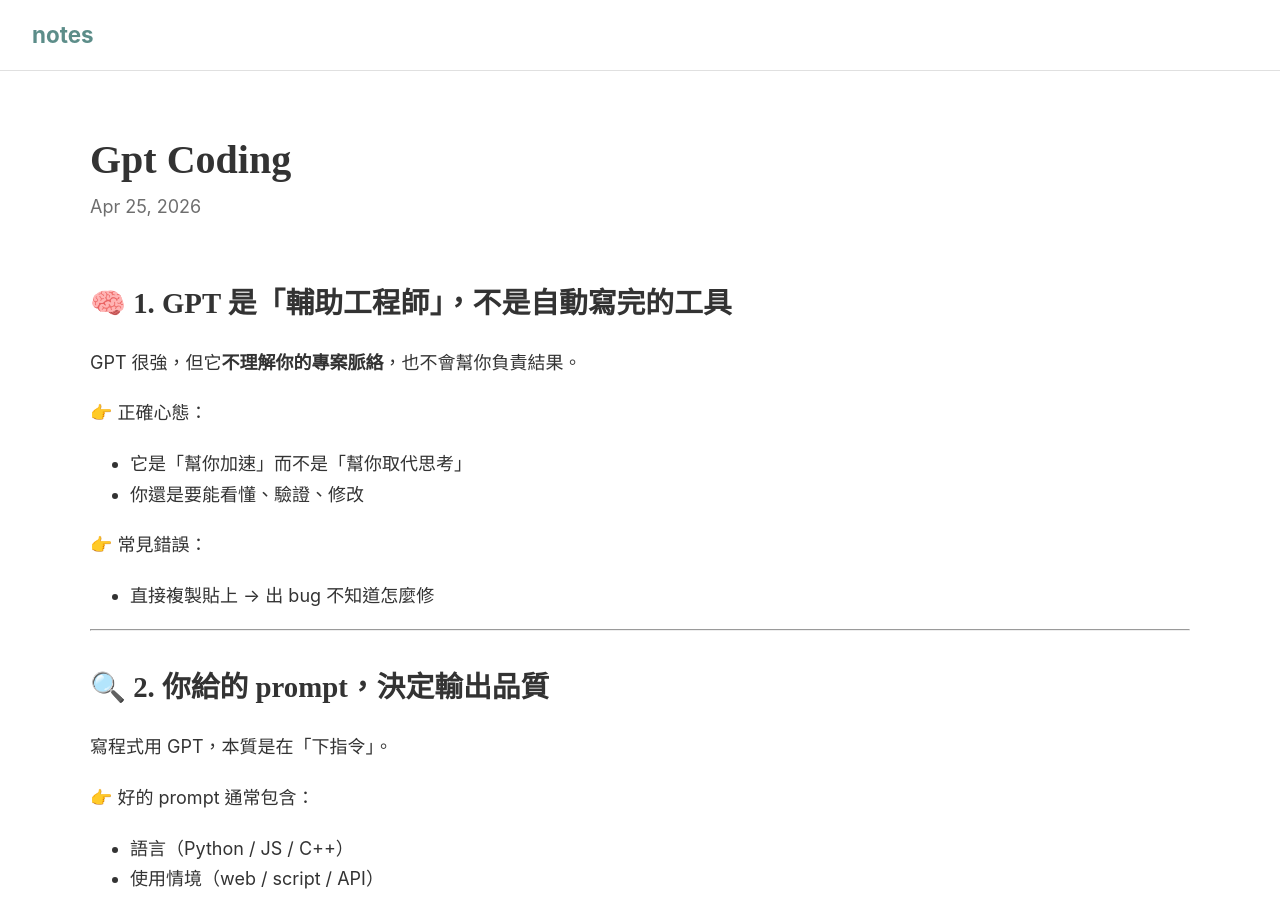
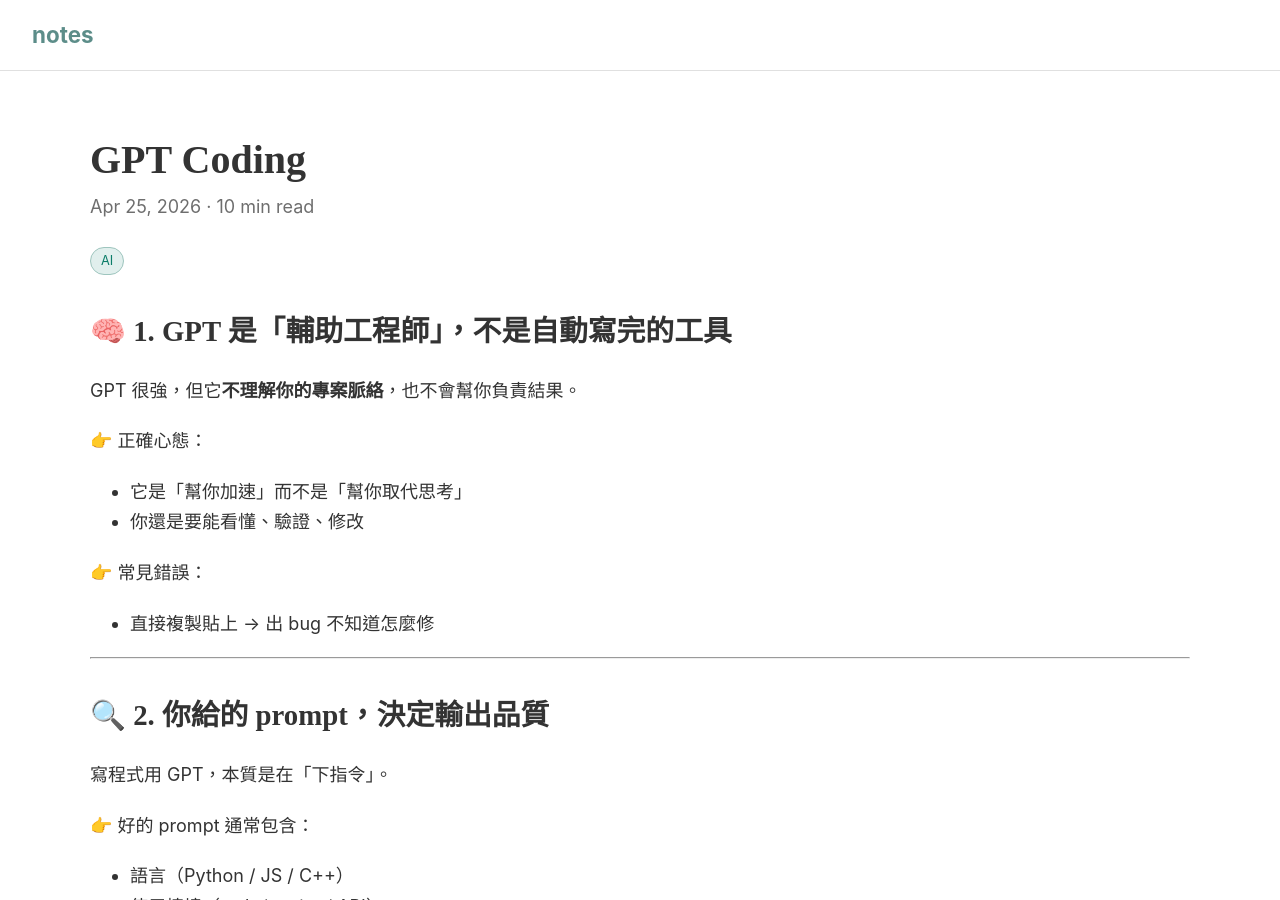
Before and after one commit to linjose/notes, a Jekyll site: the page built from _posts/2026-04-25-gpt-coding.md, in a window 1280 px wide and 900 px high. Built offline with Jekyll 4.4.1, drawn with Linux system fonts in a browser that asks for light colours; our own code applies the rules of GitHub Pages for plain Markdown files.

Commit message:
Update 2026-04-25-gpt-coding.md

```diff
--- a/_posts/2026-04-25-gpt-coding.md
+++ b/_posts/2026-04-25-gpt-coding.md
@@ -1,3 +1,11 @@
+---
+layout: post
+title: GPT Coding
+date: 2026-04-25
+reading_time: 10 min read
+tags: [AI]
+excerpt:
+---
 
 ## 🧠 1. GPT 是「輔助工程師」，不是自動寫完的工具
 
```
